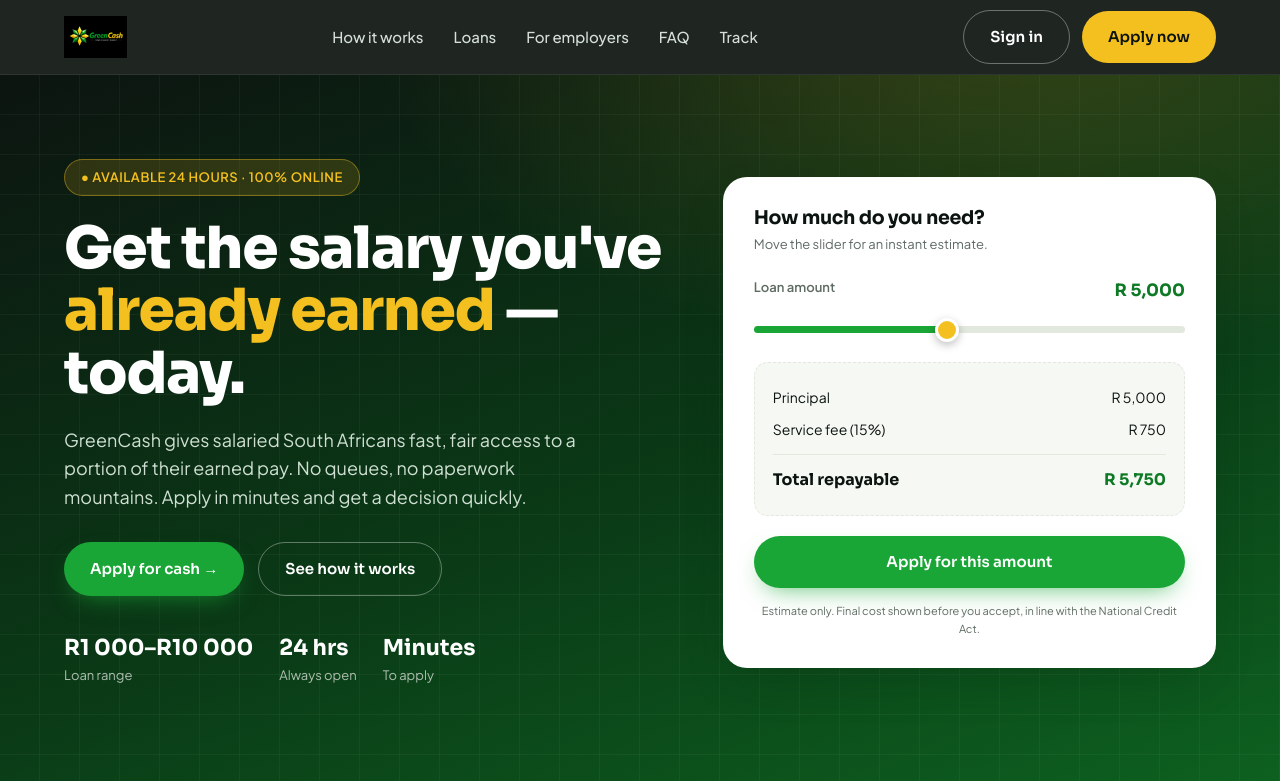
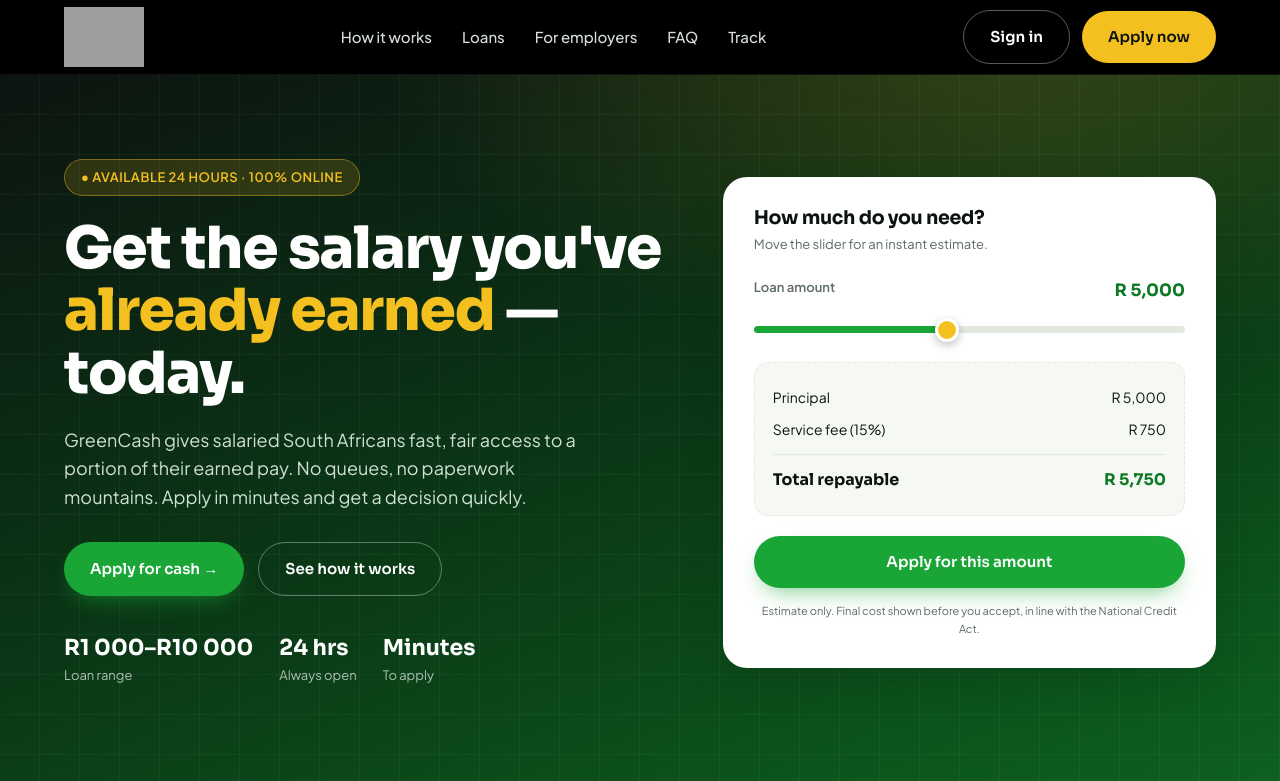
Before and after one commit to oluwatosindot/greencash, a PHP site: page /index.php in a window 1280 px wide. Shown: the top 781 px of the page. Run offline with PHP 8.4, Linux system fonts and the light colour scheme; some libraries are stand-ins or nearby versions; grey boxes are pictures that could not be loaded.

Commit message:
style: swap to logo02, enlarge to 60px, navbar pure black to blend with logo
- includes/header.php: logo01.jpeg → logo02.jpeg, height 42px → 60px (fits in 74px nav)
- includes/footer.php: logo01.jpeg → logo02.jpeg, height 48px → 60px
- assets/css/style.css: header background rgba(12,20,16,.92) → #000 so the
  logo's black background blends seamlessly with the nav bar. Dropped the
  backdrop-filter:blur(12px) since it has no effect on an opaque background.

Co-Authored-By: Claude Opus 4.7 (1M context) <noreply@anthropic.com>

```diff
--- a/assets/css/style.css
+++ b/assets/css/style.css
@@ -69,8 +69,7 @@ img{max-width:100%;display:block}
 /* ---------- HEADER ---------- */
 header{
   position:sticky;top:0;z-index:60;
-  background:rgba(12,20,16,.92);
-  backdrop-filter:blur(12px);
+  background:#000;
   border-bottom:1px solid rgba(255,255,255,.07);
 }
 .nav{display:flex;align-items:center;justify-content:space-between;height:74px}
--- a/includes/footer.php
+++ b/includes/footer.php
@@ -4,7 +4,7 @@
     <div class="wrap">
         <div class="foot-grid">
             <div class="foot-brand">
-                <img src="<?= htmlspecialchars(APP_URL, ENT_QUOTES, 'UTF-8') ?>/assets/img/logo01.jpeg" alt="<?= htmlspecialchars(APP_NAME, ENT_QUOTES, 'UTF-8') ?>" style="height:48px">
+                <img src="<?= htmlspecialchars(APP_URL, ENT_QUOTES, 'UTF-8') ?>/assets/img/logo02.jpeg" alt="<?= htmlspecialchars(APP_NAME, ENT_QUOTES, 'UTF-8') ?>" style="height:60px;display:block">
                 <p>GreenCash gives salaried South Africans fast, fair access to the salary they've already earned. Apply online, any time.</p>
             </div>
             <div class="foot-col">
--- a/includes/header.php
+++ b/includes/header.php
@@ -14,7 +14,7 @@
 <header>
     <div class="wrap nav">
         <a href="<?= htmlspecialchars(APP_URL, ENT_QUOTES, 'UTF-8') ?>" class="brand">
-            <img src="<?= htmlspecialchars(APP_URL, ENT_QUOTES, 'UTF-8') ?>/assets/img/logo01.jpeg" alt="<?= htmlspecialchars(APP_NAME, ENT_QUOTES, 'UTF-8') ?>" style="height:42px">
+            <img src="<?= htmlspecialchars(APP_URL, ENT_QUOTES, 'UTF-8') ?>/assets/img/logo02.jpeg" alt="<?= htmlspecialchars(APP_NAME, ENT_QUOTES, 'UTF-8') ?>" style="height:60px;display:block">
         </a>
         <nav class="navlinks" id="navlinks">
             <a href="<?= htmlspecialchars(APP_URL, ENT_QUOTES, 'UTF-8') ?>/#how">How it works</a>
```
